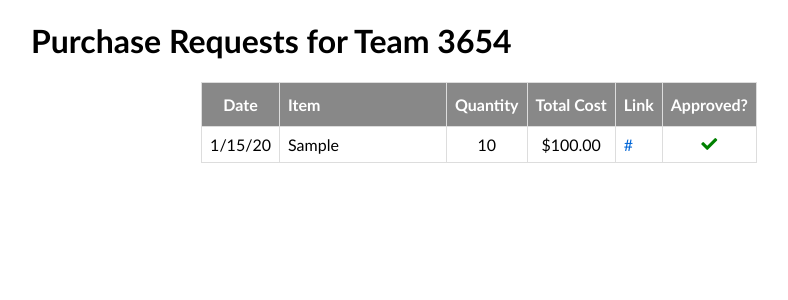
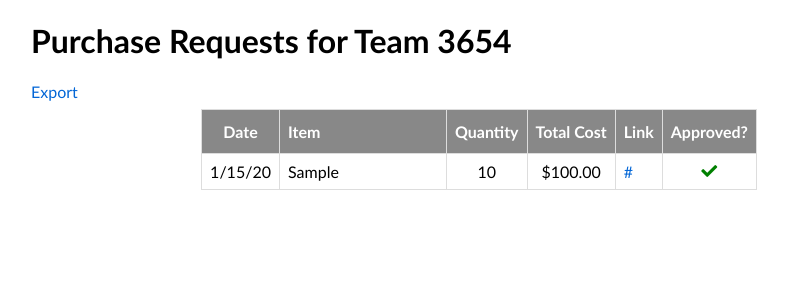
Before and after one commit to mlavrent/TeamManager, a Django app: template purchaseRequests/templates/purchaseRequests/list.html in a window 1280 px wide. Shown: the part 66-366 px from the top of the page, without its empty margins (161-949 px from the left). Run offline with Django 3.2, Linux system fonts and the light colour scheme; tables that the repository leaves empty hold one stand-in row (values such as "Sample post"); the template is opened without the code that fills it: values that come from a table or form of the project are taken from there, most other values are stand-ins (such as "Sample title", 1, 10 or a date in 2020); parts of the project's set-up code (start-up, migrations or seed data) failed here and were passed over; some libraries are stand-ins or nearby versions.

Commit message:
Add framework for an export function

```diff
--- a/purchaseRequests/templates/purchaseRequests/list.html
+++ b/purchaseRequests/templates/purchaseRequests/list.html
@@ -16,6 +16,7 @@
 {% block content %}
     <div id="content">
         <h1>Purchase Requests for Team 3654</h1>
+        <a href="{% url 'purchaseRequests:export' %}">Export</a>
         <table id="reqlist">
             <thead>
                 <tr>
--- a/purchaseRequests/urls.py
+++ b/purchaseRequests/urls.py
@@ -4,6 +4,7 @@ from . import views
 app_name = "purchaseRequests"
 urlpatterns = [
     path("", views.list, name="list"),
+    path("export/", views.export, name="export"),
     path("new/", views.new_request, name="new"),
     path("<int:pReq_id>", views.detail, name="detail"),
     path("<int:pReq_id>/change-status", views.change_preq_status, name="change_preq_status"),
```
